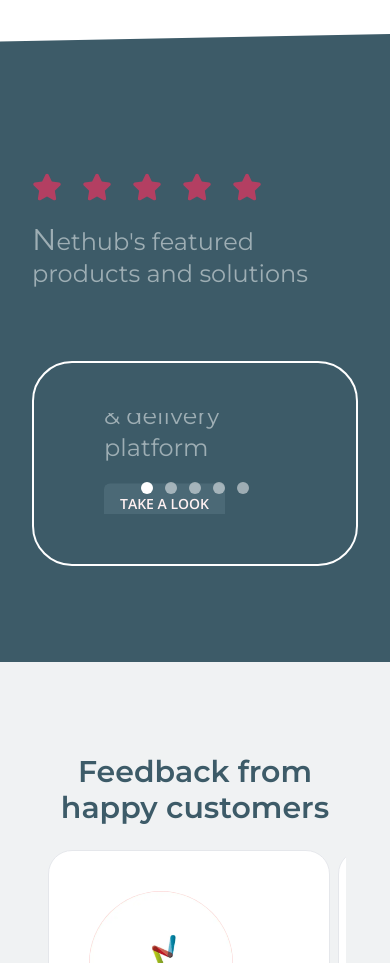
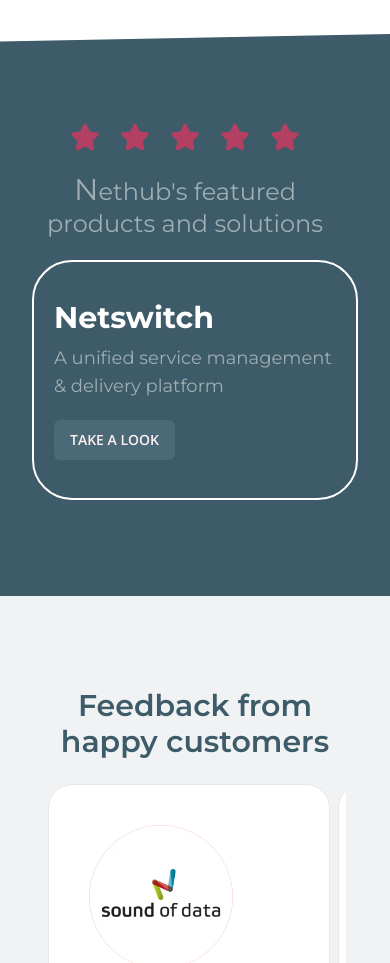
Before and after one commit to dekzyd/nethub, a Next.js app: page / in a window 390 px wide. Shown: the part 3100-4063 px from the top of the page. Built offline with nearby package versions, Linux system fonts and the light colour scheme.

Commit message:
fix featured products mobile view bug

```diff
--- a/components/FeaturedProducts.jsx
+++ b/components/FeaturedProducts.jsx
@@ -12,24 +12,27 @@ const FeaturedProducts = () => {
   return (
     <div className="bg-customColors-fiord">
       <div className="container pt-20 pb-24">
-        <div className="grid grid-cols-1 lg:grid-cols-3 gap-5 h-[444px] ">
-          <div className="grid place-content-center gap-5">
+        <div className="grid grid-cols-1 lg:grid-cols-3 gap-5 lg:h-[444px] ">
+          <div className="flex flex-col gap-5 items-center justify-center lg:items-start">
             <div className="flex gap-5 text-primary/70 hover:text-primary">
               {Array.from({ length: 5 }).map((_, index) => {
                 return <FaStar key={index} className="text-3xl" />;
               })}
             </div>
-            <p className="text-2xl text-customColors-hitgray">
+            <p className="text-2xl text-customColors-hitgray text-center lg:text-left">
               <span className="text-3xl">N</span>ethub&apos;s featured products
               and solutions
             </p>
           </div>
-          <div className=" col-span-2 p-[50px] rounded-[40px] border-2 border-white">
+          <div
+            className={`h-60 lg:h-full col-span-2 p-5 py-2 lg:p-[50px] rounded-[40px] border-2 border-white`}
+          >
             <Carousel
               leftControl=" "
               rightControl=" "
               slideInterval={10000}
               pauseOnHover
+              indicators={false}
               // slide={false}
             >
               {allServices.map(
@@ -37,12 +40,12 @@ const FeaturedProducts = () => {
                   return (
                     <Link href={href} key={title} className="h-full">
                       <div className="grid h-full content-center gap-2 grid-cols-1 md:grid-cols-3 dark:bg-gray-700 dark:text-white">
-                        <div className="gap-5 col-span-2 p-5">
-                          <div className="flex flex-col gap-5 ">
-                            <h3 className="text-5xl font-bold text-white hover:text-primary/80">
+                        <div className="gap-2 md:gap-4 lg:gap-5 col-span-2 lg:p-5">
+                          <div className="flex flex-col gap-2 md:gap-4 lg:gap-5 ">
+                            <h3 className="text-3xl md:text-4xl lg:text-5xl font-bold text-white hover:text-primary/80">
                               {title}
                             </h3>
-                            <p className="text-customColors-hitgray text-2xl">
+                            <p className="text-customColors-hitgray text-lg md:text-xl lg:text-2xl">
                               {description}
                             </p>
                           </div>
@@ -51,7 +54,7 @@ const FeaturedProducts = () => {
                           </Button>
                         </div>
                         <div
-                          className={`m-1 p-3 md:flex justify-center items-center text-9xl text-white rounded-xl ${
+                          className={`m-1 p-3 hidden md:flex justify-center items-center text-9xl text-white rounded-xl ${
                             bgcol ? bgcol : "bg-primary/90"
                           } `}
                         >
--- a/components/SideMenu.jsx
+++ b/components/SideMenu.jsx
@@ -19,7 +19,7 @@ export default function SideMenu() {
   //   show sidemenu if sidebaropen is true
   return (
     <div
-      className={`flex flex-col gap-y-4 h-screen w-screen fixed top-0 left-0 z-50 bg-slate-200 ${
+      className={`flex flex-col gap-y-4 h-screen w-screen fixed top-0 left-0 z-50 bg-slate-200/95 ${
         isSidebarOpen ? "block" : "hidden"
       } p-4`}
     >
```
